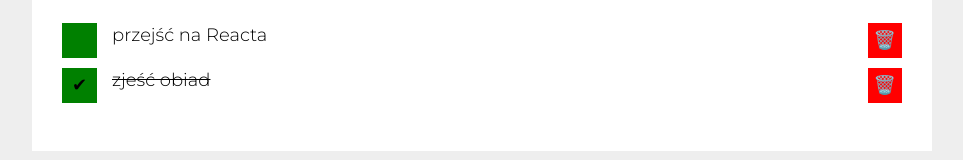
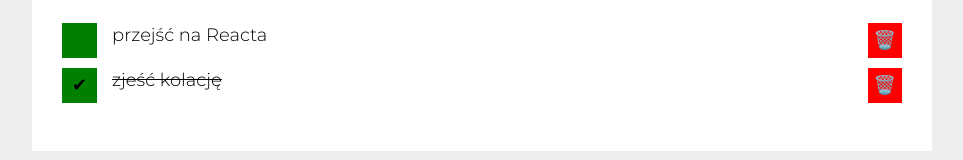
Before and after one commit to KonradBauer/todos-list-react, a React (Create React App) app: page / in a window 1280 px wide. Shown: the part 400-560 px from the top of the page, without its empty margins (158-1121 px from the left). Built offline with nearby package versions, Linux system fonts and the light colour scheme.

Commit message:
changed task content

```diff
--- a/src/App.js
+++ b/src/App.js
@@ -7,7 +7,7 @@ import Container from "./Container";
 
 const tasks = [
   {id: 1, content: "przejść na Reacta", done: false},
-  {id: 2, content: "zjeść obiad", done: true},
+  {id: 2, content: "zjeść kolację", done: true},
 ];
 
 const hideDoneTasks = false;
```
